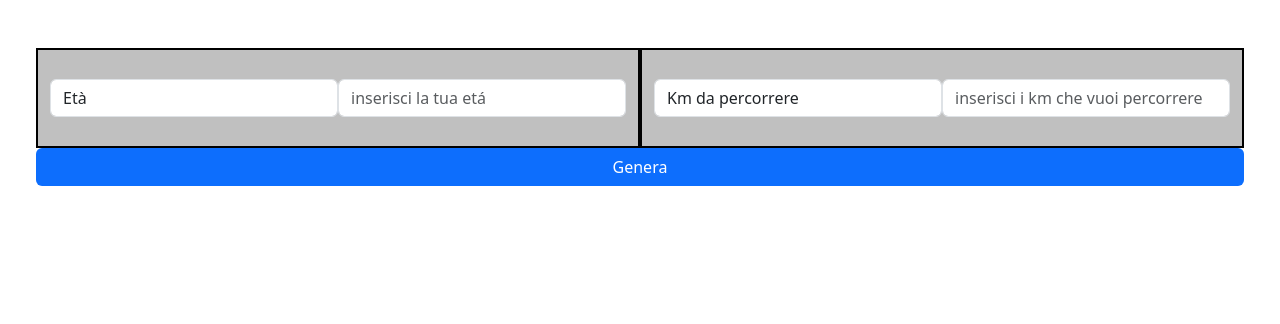
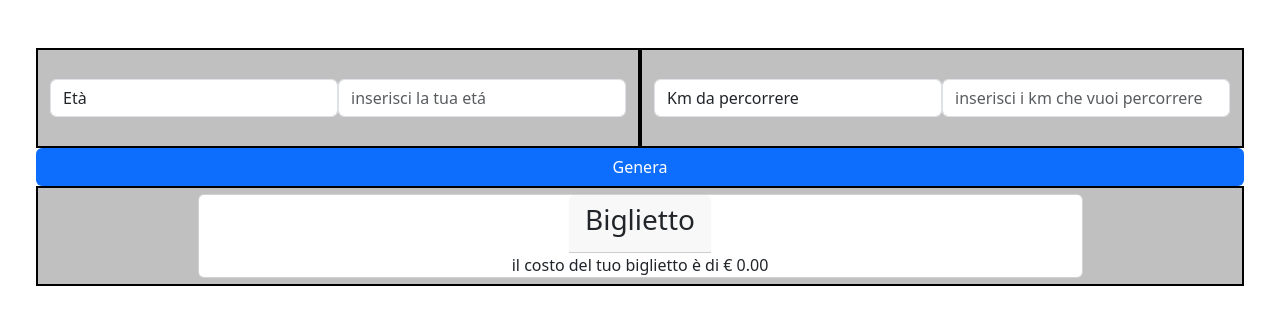
Before and after one commit to Manuel-Lauriola/js-biglietto-treno-form, a plain HTML site: page index.html in a window 1280 px wide. Both pictures are taken after a click on the button "Genera". Drawn offline with nearby package versions, Linux system fonts and the light colour scheme.

Commit message:
[UPD] - add print ticket on page

```diff
--- a/assets/script.js
+++ b/assets/script.js
@@ -26,5 +26,6 @@ button.addEventListener(`click`, (e) => {
   discount(age)
   console.log(basePrice)
   console.log(ticketPrice)
+  document.getElementById(`final-price`).innerText = (`il costo del tuo biglietto è di € ${ticketPrice.toFixed(2)}`)
   }
 )
--- a/index.html
+++ b/index.html
@@ -29,6 +29,14 @@
         placeholder="inserisci i km che vuoi percorrere">
     </div>
     <button id="button" class="btn bg-primary text-white align-self-center">Genera</button>
+    <div class="col-12 see d-flex justify-content-center align-items-center">
+      <div class="card w-75 d-flex justify-content-center align-items-center">
+        <div class="card-header">
+          <h3>Biglietto</h3>
+        </div>
+        <span id="final-price"></span>
+      </div>
+    </div>
   </div>
 </div>
   <script src="./assets/script.js"></script>
```
